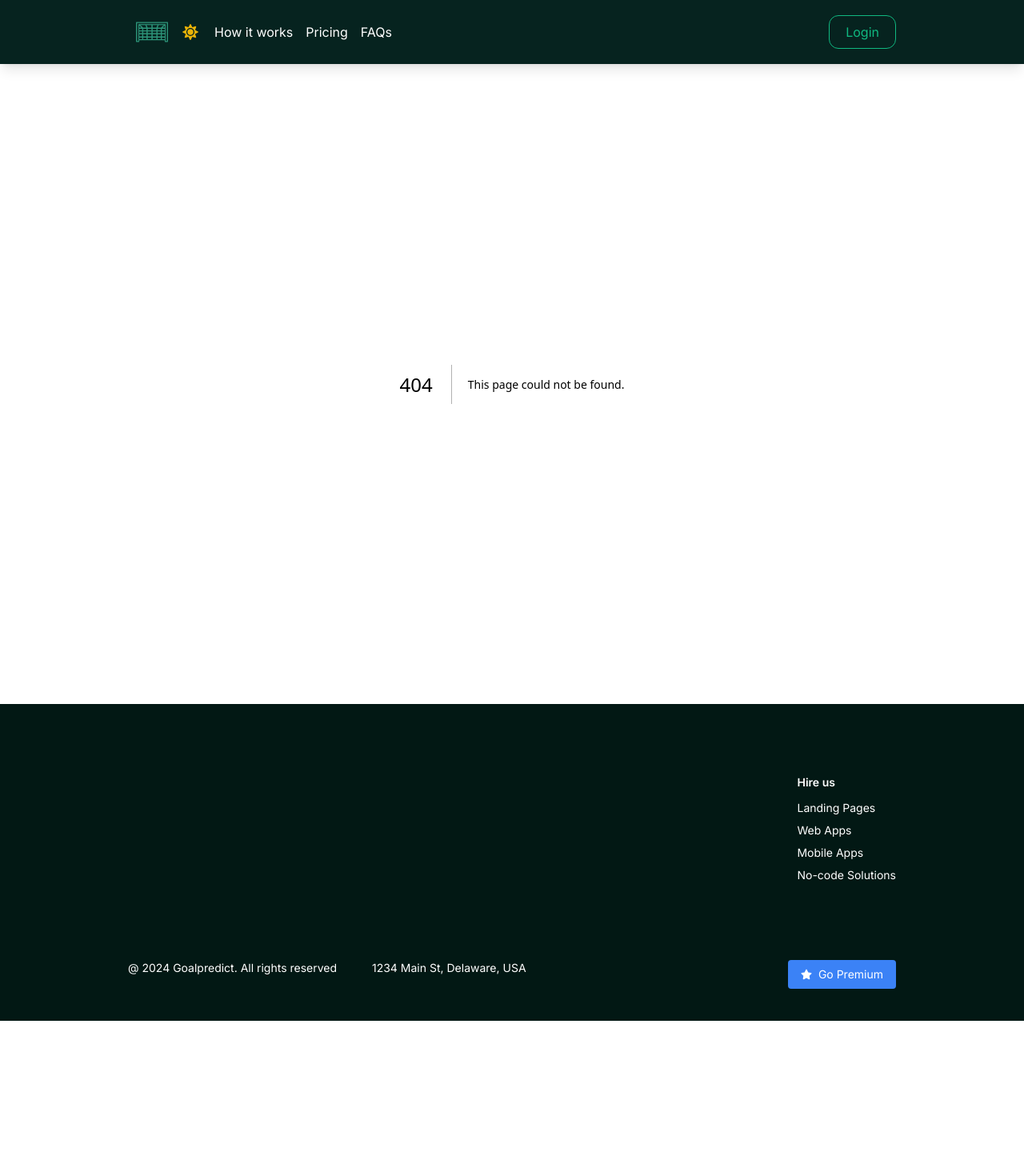
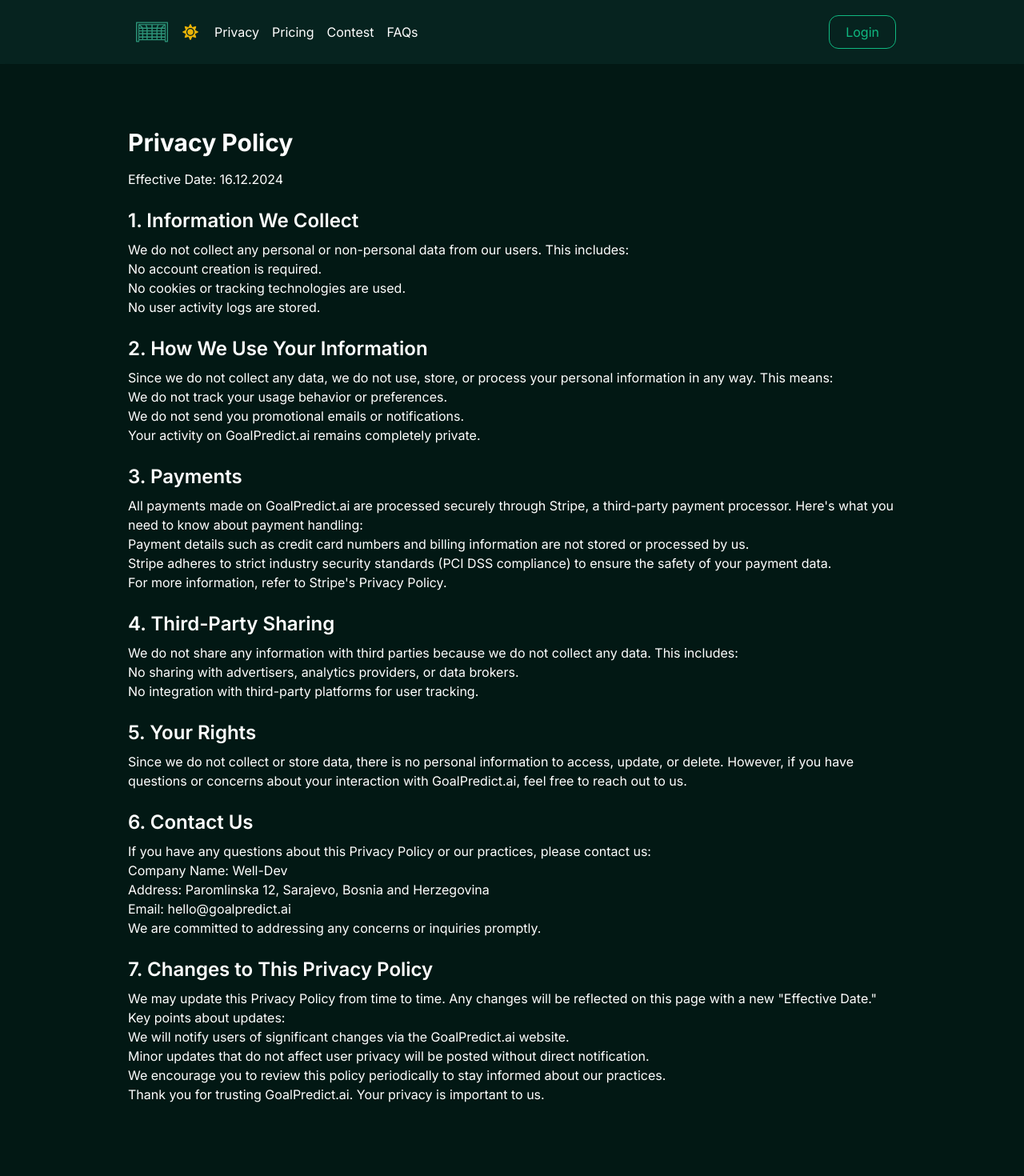
Before and after one commit to adnxy/well-dev, a Next.js app: page /privacy in a window 1280 px wide. Before the commit this address had no page. Shown: the top 1470 px of the page at 80% size. Before the commit the page ends 1276 px from the top, so only its background shows below. Built offline with nearby package versions, Linux system fonts and the light colour scheme.

Commit message:
Add favorites and contest

```diff
--- a/app/components/Footer.tsx
+++ b/app/components/Footer.tsx
@@ -60,10 +60,14 @@ const Footer = () => {
         </div>
       </div>
 
-      <div className="flex justify-between items-center w-full footer_copyright text-white">
-        <p className={`relative left-20 ${theme === 'dark' ? 'text-white' : 'text-black'}`}>@ 2024 Goalpredict. All rights reserved <span className="text-white pl-10">1234 Main St, Delaware, USA</span></p>
-        <div className="flex justify-center mt-4 pr-40">
-          <Link href="/premium" className="flex items-center bg-blue-500 text-white px-4 py-2 rounded">
+      <div className="flex flex-col items-center justify-center w-full footer_copyright text-white">
+        <p className={`relative ${theme === 'dark' ? 'text-white' : 'text-black'} text-center`}>
+          @ 2024 Goalpredict. All rights reserved
+        </p>
+        <span className="text-white pl-2">Paromlinska 12, Sarajevo, Bosnia and Herzegovina</span>
+
+        <div className="flex justify-center mt-4">
+          <Link href="/premium" className="flex items-center bg-[#F5F5F5] text-black px-4 py-2 rounded">
             <FaStar className="mr-2" /> Go Premium
           </Link>
         </div>
--- a/app/components/Navbar.tsx
+++ b/app/components/Navbar.tsx
@@ -56,13 +56,13 @@ const Navbar = () => {
           />
         )}
         <div className="flex space-x-4 ml-5">
-          <Link
-            href="/how-it-works"
+        <Link
+            href="/privacy"
             className={`font-[15px] cursor-pointer hover:text-slate-300 ${
               theme === "light" ? "text-black" : "text-white"
             } hidden md:block`}
           >
-            How it works
+            Privacy
           </Link>
           <Link
             href="/pricing"
@@ -72,6 +72,15 @@ const Navbar = () => {
           >
             Pricing
           </Link>
+          <Link
+            href="/faq"
+            className={`font-[15px] cursor-pointer hover:text-slate-300 ${
+              theme === "light" ? "text-black" : "text-white"
+            } hidden md:block`}
+          >
+            Contest
+          </Link>
+
           <Link
             href="/faq"
             className={`font-[15px] cursor-pointer hover:text-slate-300 ${
--- a/app/page.tsx
+++ b/app/page.tsx
@@ -6,7 +6,6 @@ import bannerBg2 from "../public/pitch.jpg";
 import bannerBg4 from "../public/bg-4.jpg";
 import bannerBg6 from "../public/bg-6.jpg";
 import bannerBg7 from "../public/bg-7.jpg";
-
 
 import {
   FaTrophy,
@@ -29,7 +28,7 @@ import axios from "axios";
 import { getLeagueImage } from "./helpers/getLeagueImage";
 
 const SoccerBetting = () => {
-  const [selectedLeague, setSelectedLeague] = useState("Free AI Pr");
+  const [selectedLeague, setSelectedLeague] = useState("AI Predictions");
   const { theme } = useTheme();
   const teamRef = useRef<HTMLDivElement>(null);
   const [predictions, setPredictions] = useState<any[]>([]);
@@ -40,16 +39,17 @@ const SoccerBetting = () => {
   const [favorites, setFavorites] = useState<Set<number>>(new Set());
   const [favoriteCount, setFavoriteCount] = useState(0);
   const [totalOdds, setTotalOdds] = useState(0);
+  const [selectedItems, setSelectedItems] = useState<any[]>([]);
 
   const leagues = [
     //Top Picks
     { name: "AI Predictions", icon: <FaCrown />, tooltip: "Major Leagues" },
-    {
-      // Non European AI Predictions Leagues
-      name: "Non European AI Predictions",
-      icon: <FaGlobe />,
-      tooltip: "x2, x3, x4 Returns",
-    },
+    // {
+    //   // Combined AI Predictions and Non European
+    //   name: "Combined Predictions",
+    //   icon: <FaGlobe />,
+    //   tooltip: "AI Predictions and Non European",
+    // },
     { name: "Scores", icon: <FaTrophy />, tooltip: "Match Scores" },
     { name: "Daily Picks", icon: <FaLock />, tooltip: "Vip Daily Picks" },
     { name: "Highest Returns", icon: <FaLock />, tooltip: "Highest Odds" },
@@ -57,9 +57,7 @@ const SoccerBetting = () => {
 
     // { name: "Premium", icon: <FaLock />, tooltip: "Premium Predictions" },
     // { name: "AI Chat", icon: <FaLock />, tooltip: "AI Chat" },
-
   ];
-
 
   // Previous Wins
   //Newell's Old Boys - Boca Juniors - https://www.sofascore.com/football/match/newells-old-boys-boca-juniors/cobsmob
@@ -99,10 +97,10 @@ const SoccerBetting = () => {
   const [fade, setFade] = useState(false);
 
   const headerTexts = [
-    "AI Model for Soccer Predictions",
+    "AI Model for soccer predictions",
     "Choose your predictions to enter free contest",
-    "Daily Picks with 90% Accuracy",
-    "Analyzing Millions of Football Data Sets",
+    "Daily Picks with 90% accuracy",
+    "Analyzing millions of Football Data Sets",
   ];
 
   const descriptionTexts = [
@@ -240,51 +238,22 @@ const SoccerBetting = () => {
       case "Highest Odds":
         return "Highest Odds";
       default:
-        return "Non European AI Predictions";
+        return "Non European";
     }
   };
 
   const renderMatches = (
     type: "predictions" | "vipPredictions" | "scorers"
   ) => {
-    let data: any[] = [];
-    switch (type) {
-      case "scorers":
-        data = scorers;
-        break;
-      case "vipPredictions":
-        data = vipPredictions;
-        break;
-      case "predictions":
-      default:
-        data = predictions;
-        break;
-    }
-
-    if (selectedLeague === "Non European AI Predictions") {
-      data = predictions;
-    } else if (selectedLeague === "AI Predictions") {
-      data = vipPredictions;
-    } else if (selectedLeague === "Scores") {
-      data = scorers;
-    } else if (selectedLeague === "Daily Picks") {
-      data = predictions
-        .filter((item) => item.prediction_probability)
-        .sort((a, b) => b.prediction_probability - a.prediction_probability)
-        .slice(0, 4);
-    } else if (selectedLeague === "Highest Odds") {
-      data = predictions
-        .sort((a, b) => b.prediction_odd - a.prediction_odd)
-        .slice(0, 10)
-        .reverse();
-    }
-
+    let data = predictions.concat(vipPredictions);
+    data = data.reverse();
+    console.log('data is:', data);
     return data.map((item, index) => {
       const leagueImage = getLeagueImage(item.league);
       const itemClass =
         index % 2 === 0 && theme === "dark" ? "bg-[#06231F]" : "bg-gray-800";
 
-      const isFavorite = favorites.has(index);
+      const isFavorite = favorites.has(item);
 
       return (
         <li
@@ -313,11 +282,11 @@ const SoccerBetting = () => {
                 alt="Country Icon"
                 width={25}
                 height={25}
-                className="mr-3"
+                className="mr-3 sm:w-6 sm:h-6 w-5 h-5"
               />
             )}
             <span
-              className={`flex-1 sm:text-[1em] text-[1em] ${
+              className={`flex-1 sm:text-[1em] text-[0.8em] ${
                 theme === "light" ? "text-black-100" : "text-white"
               }`}
             >
@@ -344,6 +313,7 @@ const SoccerBetting = () => {
           </span>
 
           {item.prediction_probability ? (
+            window.innerWidth > 640 ? (
               <div className="flex-1 flex justify-end items-center space-x-4 pb-2 w-full">
                 <div className=" h-2 bg-gray-300 rounded justify-center items-center align-middle">
                   <ProgressBar
@@ -357,6 +327,7 @@ const SoccerBetting = () => {
                   />
                 </div>
               </div>
+            ) : null
           ) : (
             <div className="flex-1 w-full">
               <p
@@ -370,15 +341,11 @@ const SoccerBetting = () => {
               </p>
             </div>
           )}
-          <button
-            onClick={() => handleFavoriteToggle(index)}
-            className="ml-4"
-          >
-            {theme === "light" ? (
-              <FaStar color={isFavorite ? "gold" : "gray"} width={40} height={40} className="cursor-pointer w-5 h-5" />
-            ) : (
-              <FaStar color={isFavorite ? "gold" : "white"} width={40} height={40} className="cursor-pointer w-6 h-6" />
-            )}
+          <button onClick={() => handleFavoriteToggle(item)} className="ml-4">
+            <FaStar
+              color={isFavorite ? "gold" : theme === "light" ? "gray" : "white"}
+              className={`cursor-pointer w-5 h-5 sm:w-6 sm:h-6`}
+            />
             {/* Display all favorite odds */}
           </button>
         </li>
@@ -390,20 +357,26 @@ const SoccerBetting = () => {
     setIsModalOpen(false);
   };
 
-  const handleFavoriteToggle = (index: number) => {
+  const handleFavoriteToggle = (item: any) => {
     const newFavorites = new Set(favorites);
-    const currentOdds = predictions[index].prediction_odd; // Get current item's odds
+    const currentOdds = item.prediction_odd; // Get current item's odds
+    const currentItem = item; // Use the passed item directly
 
-    if (newFavorites.has(index)) {
-        newFavorites.delete(index);
+    if (newFavorites.has(item)) {
+      newFavorites.delete(item);
       setFavoriteCount(favoriteCount - 1);
       setTotalOdds(totalOdds - currentOdds); // Subtract odds
+      setSelectedItems(
+        selectedItems.filter((item) => item !== currentItem) // Remove from selected items
+      );
     } else {
-        newFavorites.add(index);
+      newFavorites.add(item);
       setFavoriteCount(favoriteCount + 1);
       setTotalOdds(totalOdds + currentOdds); // Add odds
-        // Show notification when a favorite is added
-        setFavoriteCount(favoriteCount + 1);
+      // Add to selected items only if it's not already included
+      if (!selectedItems.includes(currentItem)) {
+        setSelectedItems([...selectedItems, currentItem]); // Add to selected items
+      }
     }
     setFavorites(newFavorites);
   };
@@ -418,14 +391,23 @@ const SoccerBetting = () => {
           &times;
         </button>
         <h2 className="text-lg font-bold">Go Premium</h2>
-        <p>To access premium features, please consider purchasing a premium subscription.</p>
-        <button onClick={() => setIsModalOpen(false)} className="mt-4 mr-2 bg-[#2D9479] hover:bg-[#2D9479]/85 text-white px-4 py-2 rounded">
+        <p>
+          To access premium features, please consider purchasing a premium
+          subscription.
+        </p>
+        <button
+          onClick={() => setIsModalOpen(false)}
+          className="mt-4 mr-2 bg-[#2D9479] hover:bg-[#2D9479]/85 text-white px-4 py-2 rounded"
+        >
           <div className="flex items-center">
             <FaStar className="mr-1" />
             <p>Buy Premium</p>
           </div>
         </button>
-        <button onClick={() => setIsModalOpen(false)} className="mt-4 bg-slate-400 text-white px-4 py-2 rounded">
+        <button
+          onClick={() => setIsModalOpen(false)}
+          className="mt-4 bg-slate-400 text-white px-4 py-2 rounded"
+        >
           Close
         </button>
       </div>
@@ -433,41 +415,43 @@ const SoccerBetting = () => {
   );
 
   const Notification = () => (
-    <div className="fixed z-50 top-10 right-5 bg-[#B3E2A7] text-white p-6 rounded-lg shadow-lg transition-transform transform hover:scale-105">
-      <div className="flex items-center">
+    <div className="fixed z-50 top-10 right-5 bg-white border-2 border-[#2D9479] rounded-lg shadow-lg p-4 w-120 transition-transform transform hover:scale-105">
+      <div className="flex items-center justify-between">
+        <h3 className="text-md font-bold text-black-100">Enter Free Contest</h3>
+
         <button
           onClick={() => setFavoriteCount(0)}
-        className="absolute top-2 right-2 text-black-100 hover:text-gray-900 w-7 h-7 mb-2"
+          className="text-black-100 hover:text-gray-900 w-7 h-7 mb-2"
         >
           &times;
         </button>
+      </div>
+      <p className="text-[15px] text-[#16423C] mb-1">
+        Possible Win: {totalOdds.toFixed(2)}
+      </p>
 
-        <div className="flex flex-col mt-2">
-          <p className="text-base font-base text-[#06231F] mt-2">Select your predictions to enter free contest</p>
-          <p className="text-base font-base text-[#06231F]">and win monthly prizes!</p>
-          <div className="border-b-2 border-yellow bg-red-500 w-full mt-2 mb-3" />
-
-        </div>
-      </div>
-      <div className="flex flex-col mt-1 border-b-3 mb-5 border-[#06231F]">
-      <div className="flex flex-row items-center mb-1">
-      <FaCheckCircle className="mr-1 w-3 h-3" color="#06231F" />
-      <p className="text-[15px] font-base text-[#06231F]  decoration-2 decoration-slate-400">Cost: free</p>
-      </div>
-     <div className="flex flex-row items-center">
-     <FaDollarSign className="mr-1 w-3 h-3" color="#06231F" />
-     <p className="text-[15px] font-base text-[#06231F] ">Possible Payout: ${totalOdds.toFixed(2)}</p>
-     </div>
+      <div className="mt-2  border-b-3 border-slate-100">
+        <h3 className="font-medium font-black text-[#06231F] pt-2 mb-4">
+          Selected Predictions:
+        </h3>
+        <ul>
+          {selectedItems.map((item, index) => (
+            <li key={index} className="text-[15px] text-[#16423C] mb-1">
+              {item.home_team} vs {item.away_team}
+            </li>
+          ))}
+        </ul>
       </div>
 
-      <button className="mt-2 bg-black text-white px-4 py-2 rounded hover:bg-[#6231F] transition flex items-center ">
-      <FaCheckCircle className="mr-1" color="white" />
-
-       <p className="text-[15px] font-medium text-white">Submit Free Bet</p>
+      <button className="mt-2 bg-black-100 text-white px-4 py-2 rounded hover:bg-black-100/85 transition flex items-center ">
+        <FaCheckCircle className="mr-2" color="white" />
+        <p className="text-[15px] font-medium text-white">
+          Submit to enter contest
+        </p>
       </button>
     </div>
   );
-  console.log('favoriteCount', favoriteCount);
+  console.log("favoriteCount", favoriteCount);
 
   return (
     <section
@@ -501,9 +485,9 @@ const SoccerBetting = () => {
             {descriptionText}
           </h2>
           <div className="flex flex-col sm:flex-row space-y-4 sm:space-y-0 sm:space-x-4 mt-5">
-          <button className="bg-[#074799] hover:bg-[#074789]/80 text-white px-8 py-3 rounded-xl flex items-center justify-center w-full sm:w-auto font-base mr-1">
+            <button className="bg-[#FF6500] hover:bg-[#FF6500]/90 text-white px-8 py-3 rounded-xl flex items-center justify-center w-full sm:w-auto font-base mr-1">
               <FaCrown className="mr-2" />
-            <span>Join Premium <span className="text-xs">(4,500+)</span></span>
+              <span>Join Premium </span>
             </button>
             <button className="bg-slate-100 hover:bg-slate-100/80 text-black-100 px-8 py-3 rounded-xl flex items-center justify-center hover:bg-gray-300 hover:bg-slate-200 w-full sm:w-auto font-base">
               <FaInfoCircle className="mr-2" /> Learn More
@@ -513,10 +497,10 @@ const SoccerBetting = () => {
       </header>
       <div className="flex flex-col sm:flex-row space-x-4 mt-5 mb-5 justify-start w-full sm:w-4/5 max-w-full">
         <div className="flex flex-row justify-start w-full">
-          <TransitionGroup className="flex flex-row overflow-x-auto max-w-full overflow-hidden">
+          <TransitionGroup className="flex flex-row overflow-x-auto max-w-full overflow-hidden whitespace-nowrap">
             {leagues.map((league) => (
               <CSSTransition key={league.name} timeout={500} classNames="fade">
-                <div className="relative group">
+                <div className="relative group flex-none mr-3">
                   <button
                     className={`h-12 font-base flex items-center space-x-2 px-4 py-2 rounded mr-3 transition duration-300 ease-in-out ${
                       selectedLeague === league.name
@@ -526,11 +510,17 @@ const SoccerBetting = () => {
                         : theme === "light"
                         ? "bg-gray-300 hover:bg-gray-400 text-black-100"
                         : "bg-[#06231F] hover:bg-[#06231F] text-white"
-                    } text-sm sm:text-base`}
-                    onClick={league.name === "Premium" || league.name === "Highest Returns" || league.name === "Daily Picks" ? () => setIsModalOpen(true) : () => handleLeagueChange(league.name)}
+                    } text-sm sm:text-base w-full`}
+                    onClick={
+                      league.name === "Premium" ||
+                      league.name === "Highest Returns" ||
+                      league.name === "Daily Picks"
+                        ? () => setIsModalOpen(true)
+                        : () => handleLeagueChange(league.name)
+                    }
                   >
                     {league.icon}
-                    <span>{league.name}</span>
+                    <span className="w-full max-w-full">{league.name}</span>
                   </button>
                   <div className="absolute left-1/2 transform -translate-x-1/2 mt-2 w-32 bg-gray-700 text-white text-center text-[12px] rounded py-1 opacity-0 transition-opacity duration-300 group-hover:opacity-100">
                     {league.tooltip}
@@ -542,7 +532,7 @@ const SoccerBetting = () => {
         </div>
       </div>
 
-      <div className="mt-6 w-4/5 mb-20 justify-between">
+      <div className="mt-6 w-full sm:w-4/5 mb-20 justify-between p-3 sm:p-0">
         <h2
           className={`text-lg md:text-xl font-semibold mb-4 ${
             theme === "light" ? "text-black-100" : "text-white"
@@ -572,7 +562,6 @@ const SoccerBetting = () => {
         )}
       </div>
       {/* <iframe src="https://www.yeschat.ai/i/gpts-9t56Me4qaMo-Football-Match-Predictor-Betting-Tips" width="800" height="500" className="max-w-full"></iframe> */}
-
 
       <div className="mt-6 w-4/5 mb-20">
         <div className="flex justify-between items-center">
@@ -712,7 +701,6 @@ const SoccerBetting = () => {
           ))}
         </ul>
       </div>
-
     </section>
   );
 };
--- /dev/null
+++ b/app/privacy/page.tsx
@@ -0,0 +1,66 @@
+"use client";
+import React from 'react';
+import { useTheme } from '../context/ThemeContext';
+
+const PrivacyPage: React.FC = () => {
+    const { theme } = useTheme();
+
+    return (
+        <div className={`pt-20 pb-10 px-40 mx-auto shadow-md ${theme === 'dark' ? 'bg-[#021814] text-white' : 'bg-white text-gray-800'}`}>
+            <h1 className="text-3xl font-bold mb-4">Privacy Policy</h1>
+            <p>Effective Date: 16.12.2024</p>
+            <h2 className="text-2xl font-semibold mt-6 mb-2">1. Information We Collect</h2>
+            <p>We do not collect any personal or non-personal data from our users. This includes:</p>
+            <ul>
+                <li>No account creation is required.</li>
+                <li>No cookies or tracking technologies are used.</li>
+                <li>No user activity logs are stored.</li>
+            </ul>
+
+            <h2 className="text-2xl font-semibold mt-6 mb-2">2. How We Use Your Information</h2>
+            <p>Since we do not collect any data, we do not use, store, or process your personal information in any way. This means:</p>
+            <ul>
+                <li>We do not track your usage behavior or preferences.</li>
+                <li>We do not send you promotional emails or notifications.</li>
+                <li>Your activity on GoalPredict.ai remains completely private.</li>
+            </ul>
+
+            <h2 className="text-2xl font-semibold mt-6 mb-2">3. Payments</h2>
+            <p>All payments made on GoalPredict.ai are processed securely through Stripe, a third-party payment processor. Here's what you need to know about payment handling:</p>
+            <ul>
+                <li>Payment details such as credit card numbers and billing information are not stored or processed by us.</li>
+                <li>Stripe adheres to strict industry security standards (PCI DSS compliance) to ensure the safety of your payment data.</li>
+                <li>For more information, refer to Stripe's Privacy Policy.</li>
+            </ul>
+
+            <h2 className="text-2xl font-semibold mt-6 mb-2">4. Third-Party Sharing</h2>
+            <p>We do not share any information with third parties because we do not collect any data. This includes:</p>
+            <ul>
+                <li>No sharing with advertisers, analytics providers, or data brokers.</li>
+                <li>No integration with third-party platforms for user tracking.</li>
+            </ul>
+
+            <h2 className="text-2xl font-semibold mt-6 mb-2">5. Your Rights</h2>
+            <p>Since we do not collect or store data, there is no personal information to access, update, or delete. However, if you have questions or concerns about your interaction with GoalPredict.ai, feel free to reach out to us.</p>
+
+            <h2 className="text-2xl font-semibold mt-6 mb-2">6. Contact Us</h2>
+            <p>If you have any questions about this Privacy Policy or our practices, please contact us:</p>
+            <p>Company Name: Well-Dev</p>
+            <p>Address: Paromlinska 12, Sarajevo, Bosnia and Herzegovina</p>
+            <p>Email: hello@goalpredict.ai</p>
+            <p>We are committed to addressing any concerns or inquiries promptly.</p>
+
+            <h2 className="text-2xl font-semibold mt-6 mb-2">7. Changes to This Privacy Policy</h2>
+            <p>We may update this Privacy Policy from time to time. Any changes will be reflected on this page with a new "Effective Date." Key points about updates:</p>
+            <ul>
+                <li>We will notify users of significant changes via the GoalPredict.ai website.</li>
+                <li>Minor updates that do not affect user privacy will be posted without direct notification.</li>
+                <li>We encourage you to review this policy periodically to stay informed about our practices.</li>
+            </ul>
+
+            <p>Thank you for trusting GoalPredict.ai. Your privacy is important to us.</p>
+        </div>
+    );
+};
+
+export default PrivacyPage;
--- a/constants/index.ts
+++ b/constants/index.ts
@@ -74,7 +74,7 @@ export const footerLinks = [
     ],
   },
   {
-    title: "Hire us",
-    links: ["Landing Pages", "Web Apps", "Mobile Apps", "No-code Solutions"],
+    title: "Pages",
+    links: ["Privacy Policy", "Terms of Service", "Contact Us", "Go Premium"],
   },
 ];
--- a/package.json
+++ b/package.json
@@ -13,7 +13,10 @@
     "@emotion/react": "^11.11.4",
     "@emotion/styled": "^11.11.5",
     "@fontsource/space-grotesk": "^5.0.18",
+    "@fortawesome/fontawesome-svg-core": "^6.7.1",
     "@fortawesome/free-brands-svg-icons": "^6.7.1",
+    "@fortawesome/free-solid-svg-icons": "^6.7.1",
+    "@fortawesome/react-fontawesome": "^0.2.2",
     "@headlessui/react": "^2.0.4",
     "@mui/material": "^5.15.19",
     "@ramonak/react-progress-bar": "^5.3.0",
```
Also changed, not shown: app/pricing/page.tsx (+23 -21 lines), 1 other file (tests, documents, lock files or other folders). Lines whose indentation alone changed are shown as unchanged.
